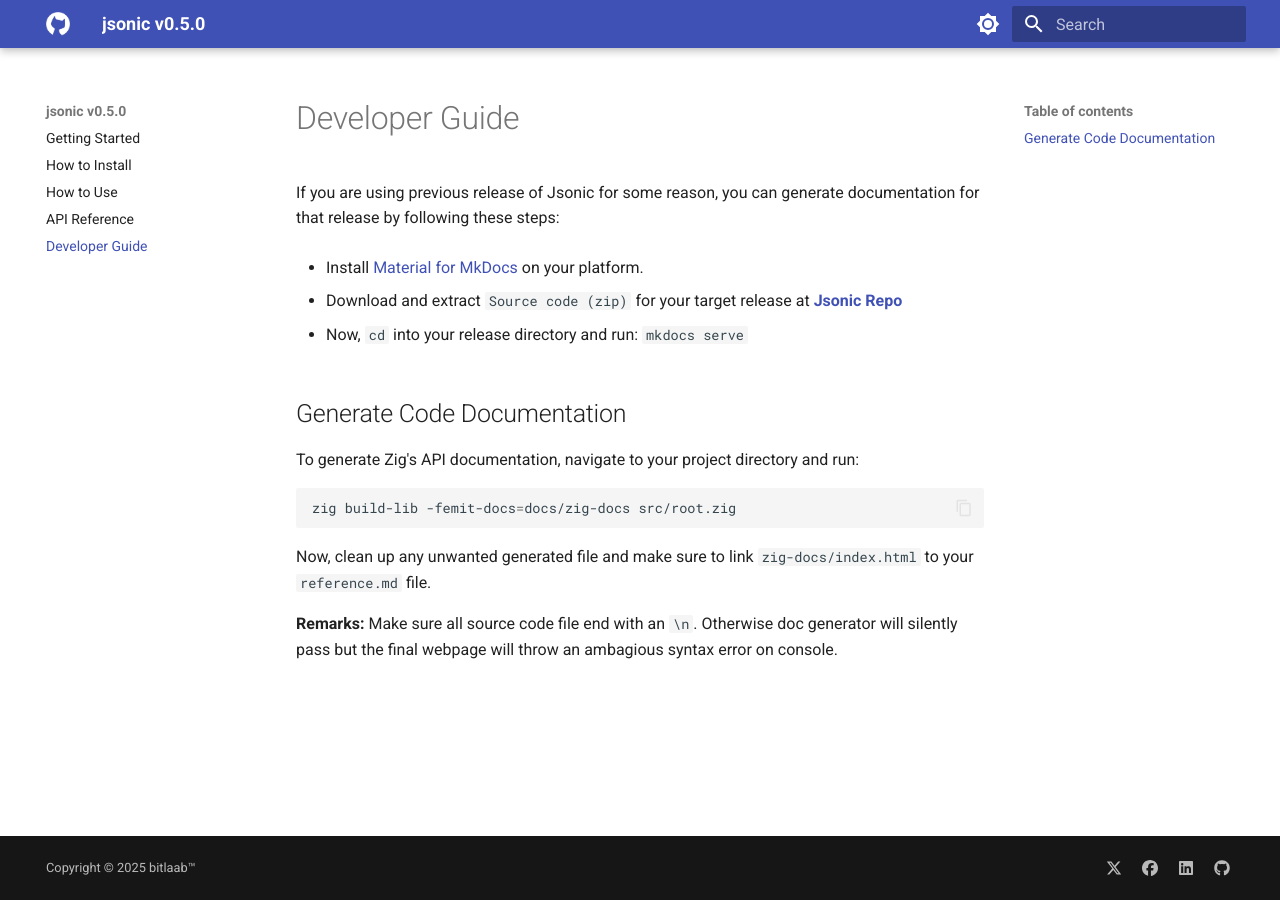
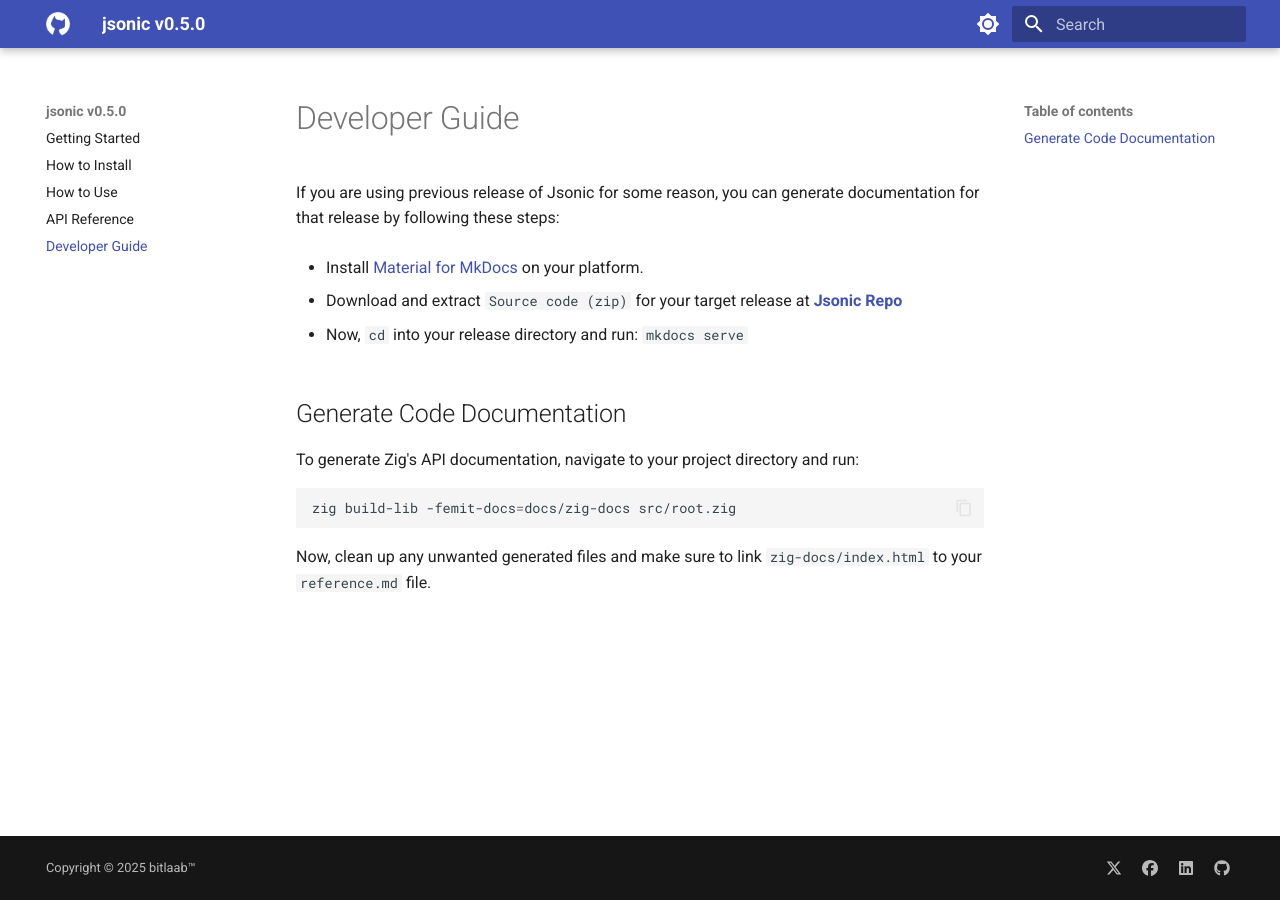
Before and after one commit to bitlaab-bolt/jsonic, an MkDocs documentation site: the page built from docs/guide.md, in a window 1280 px wide. Built offline with MkDocs 1.6.1 and Material for MkDocs 9.7.7, drawn with Linux system fonts in a browser that asks for light colours.

Commit message:
Update guide.md

````diff
--- a/docs/guide.md
+++ b/docs/guide.md
@@ -16,6 +16,4 @@ To generate Zig's API documentation, navigate to your project directory and run:
 zig build-lib -femit-docs=docs/zig-docs src/root.zig
 ```
 
-Now, clean up any unwanted generated file and make sure to link `zig-docs/index.html` to your `reference.md` file.
-
-**Remarks:** Make sure all source code file end with an `\n`. Otherwise doc generator will silently pass but the final webpage will throw an ambagious syntax error on console.
+Now, clean up any unwanted generated files and make sure to link `zig-docs/index.html` to your `reference.md` file.
````
